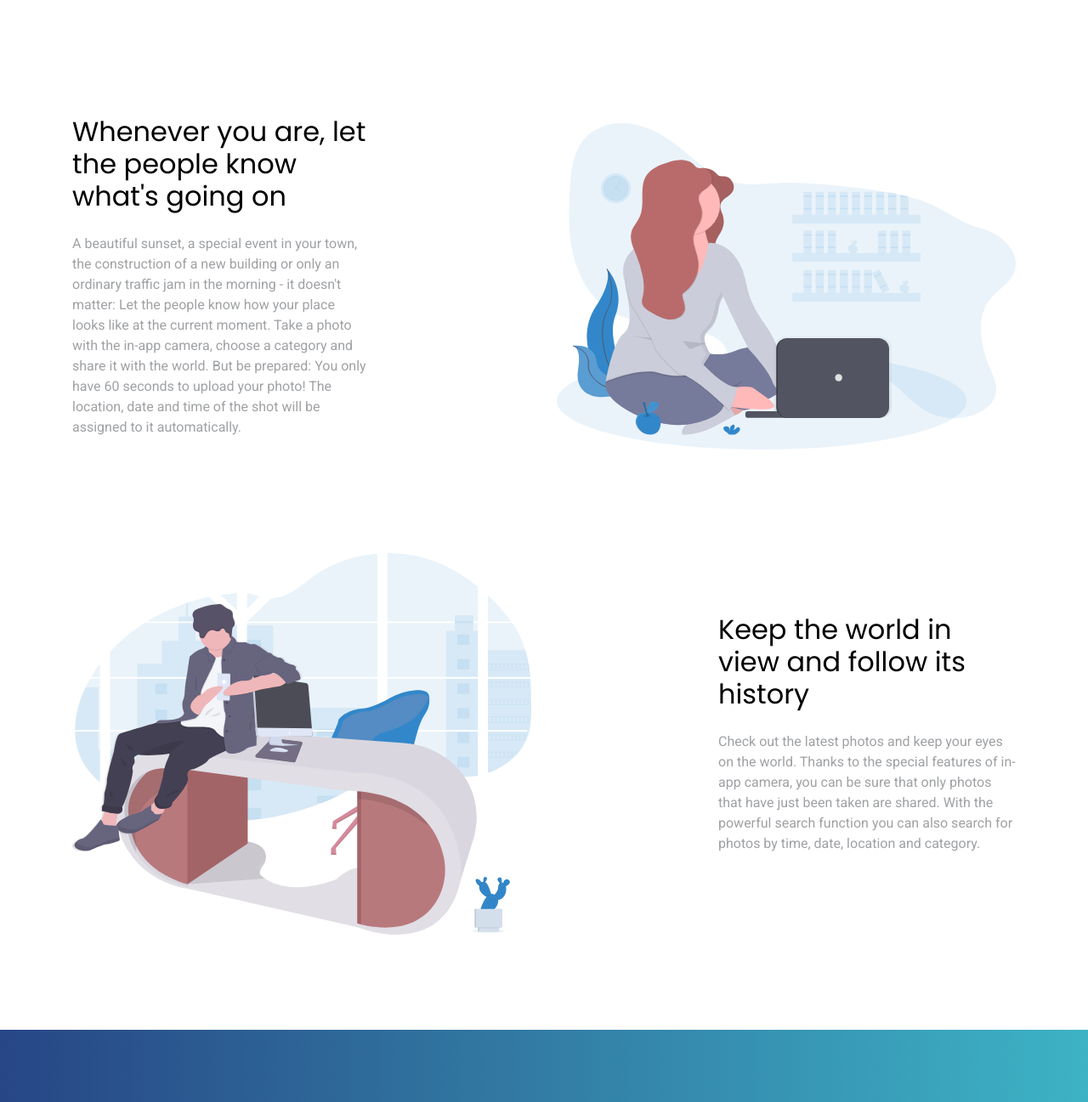
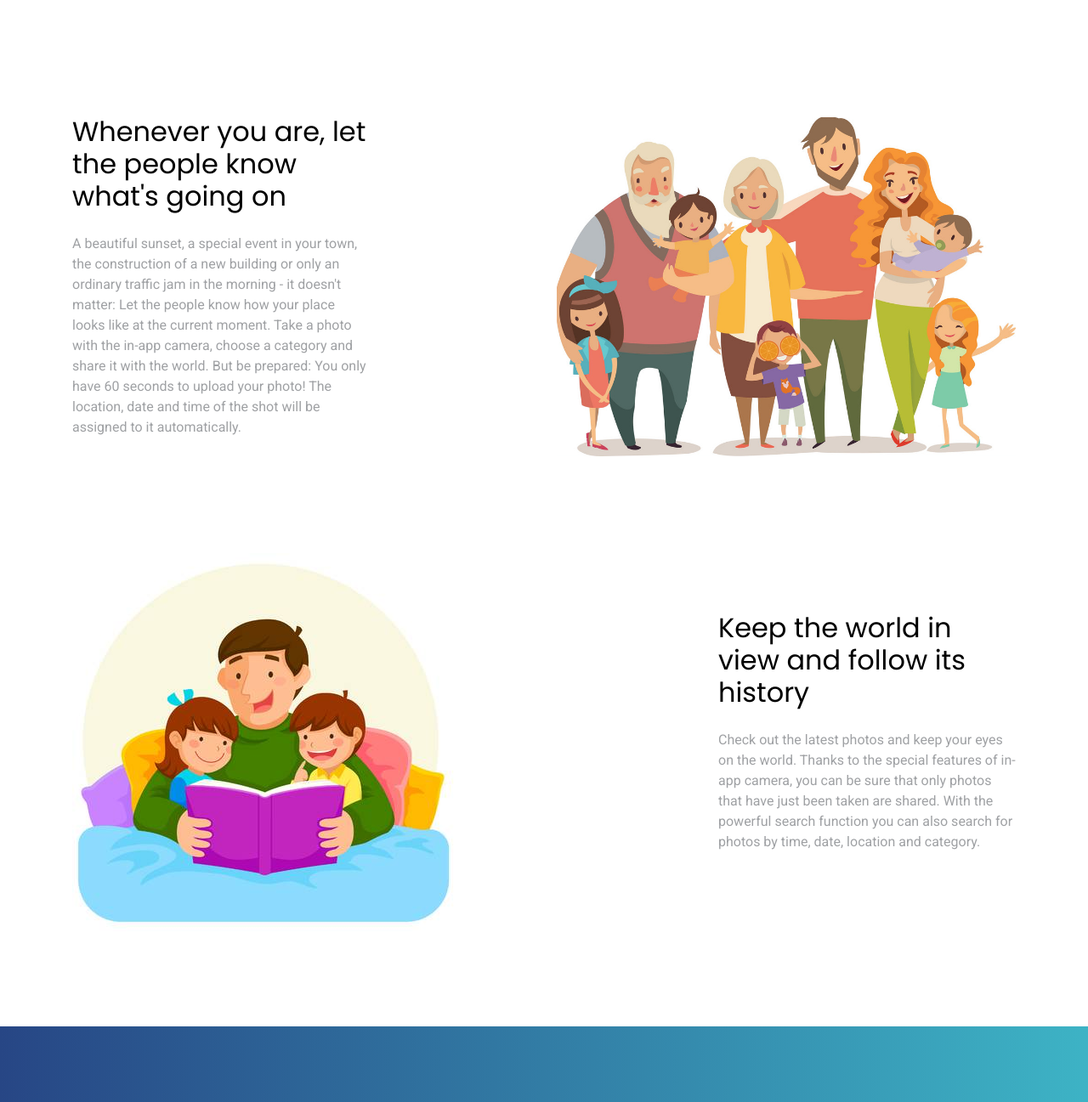
Before and after one commit to FrozenIce0617/Picturize-Admin, a plain HTML site: page index.html in a window 1280 px wide. Shown: the part 1428-2725 px from the top of the page at 85% size. Drawn offline with Linux system fonts and the light colour scheme.

Commit message:
Update content and assets

```diff
--- a/index.html
+++ b/index.html
@@ -243,7 +243,7 @@
                 </p>
               </div>
               <div class="col-md-6" data-aos="fade-left">
-                <img src="img/undraw_svg_2.svg" alt="Image" class="img-fluid" />
+                <img src="img/family.png" alt="Image" class="img-fluid" />
               </div>
             </div>
           </div>
@@ -266,7 +266,7 @@
                 </p>
               </div>
               <div class="col-md-6" data-aos="fade-right">
-                <img src="img/undraw_svg_3.svg" alt="Image" class="img-fluid" />
+                <img src="img/history.jpg" alt="Image" class="img-fluid" />
               </div>
             </div>
           </div>
```
Also changed, not shown: img/family.png (added), img/history.jpg (added).
